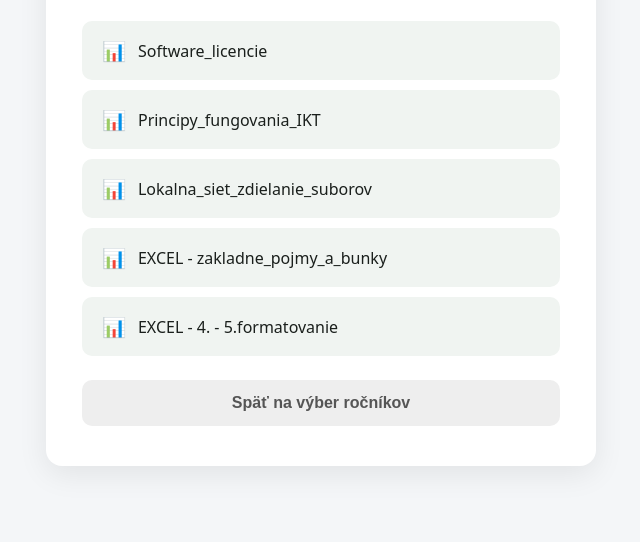
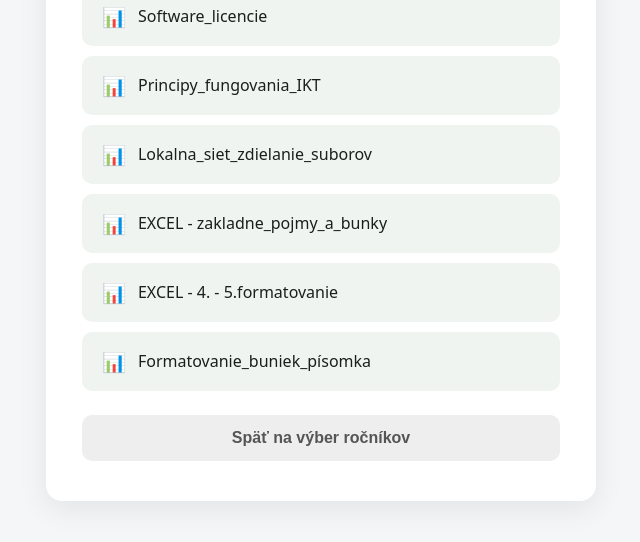
Before and after one commit to vnehila-web/materialy, a plain HTML site: page 8rocnik/index.html in a window 1280 px wide. Shown: the part 220-762 px from the top of the page, without its empty margins (319-959 px from the left). Drawn offline with Linux system fonts and the light colour scheme; no server answers; sample sign-in values are in the browser's storage.

Commit message:
Add files via upload

```diff
--- a/8rocnik/index.html
+++ b/8rocnik/index.html
@@ -128,6 +128,12 @@
         <span class="file-name">EXCEL - 4. - 5.formatovanie</span>
         <span class="file-size">Načítavam...</span>
       </a>
+
+      <a href="Formatovanie_buniek_pisomka.xls" class="file-card" download data-file="Formatovanie_buniek_pisomka.xls">
+        <span class="file-icon">📊</span>
+        <span class="file-name">Formatovanie_buniek_písomka</span>
+        <span class="file-size">Načítavam...</span>
+      </a>
     </div>
     <button class="logout" onclick="logout()">Späť na výber ročníkov</button>
   </div>
```
